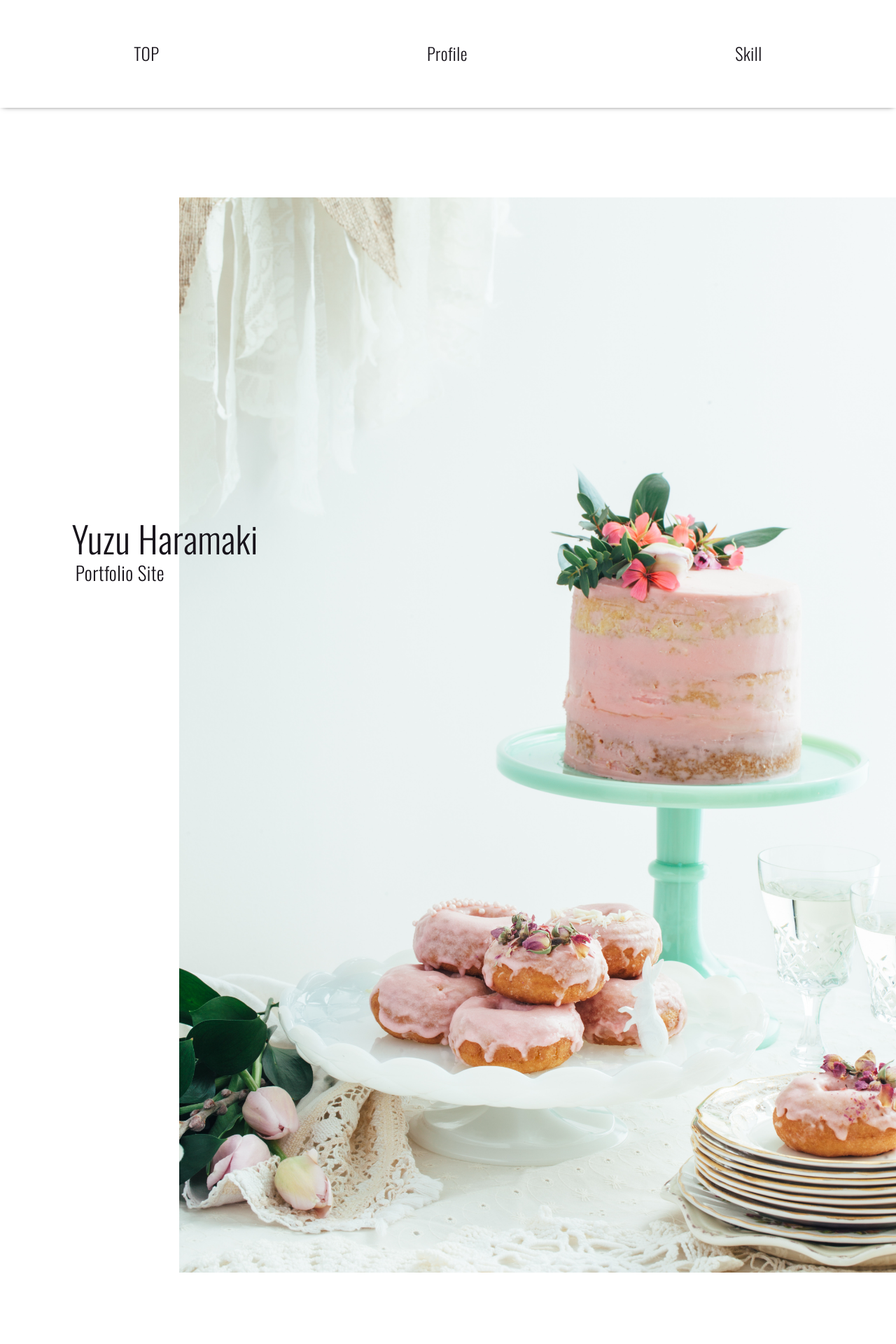
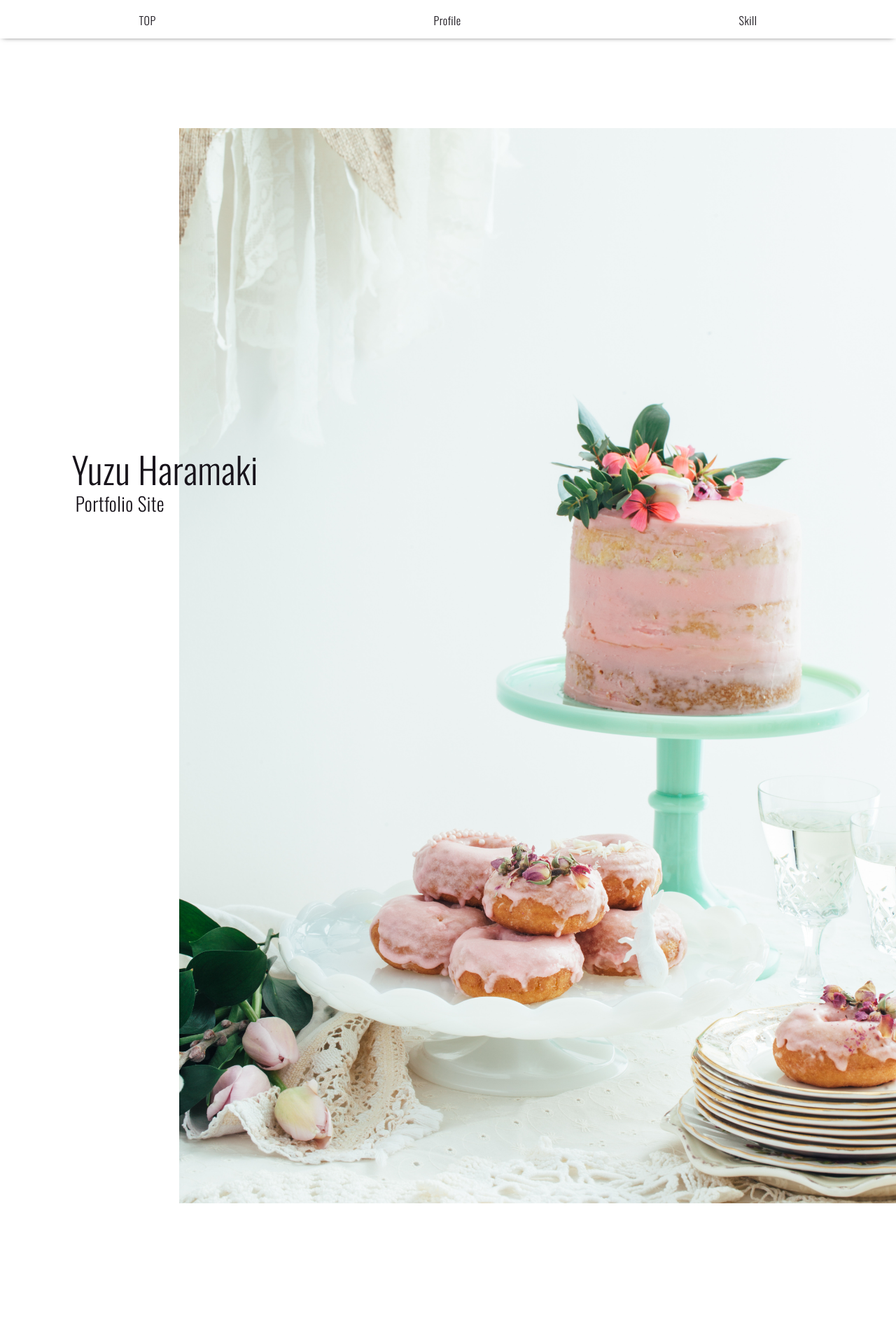
Before and after one commit to yuzu-rokurogi/portfolio_yuzu, a PHP site: page / in a window 1280 px wide. Shown: the top 1920 px of the page at 70% size. Run offline with PHP 8.4, Linux system fonts and the light colour scheme.

Commit message:
jquery処理とか

```diff
--- a/css/style.css
+++ b/css/style.css
@@ -3,7 +3,7 @@
  * In this file you should write your main styles. (or centralize your imports)
  * Import this file using the following HTML or equivalent:
  * <link href="/stylesheets/screen.css" media="screen, projection" rel="stylesheet" type="text/css" /> */
-/* line 5, ../../../.rbenv/versions/2.1.2/lib/ruby/gems/2.1.0/gems/compass-core-1.0.3/stylesheets/compass/reset/_utilities.scss */
+/* line 5, ../../../../../Users/yuzu_rokurogi/.rbenv/versions/2.1.2/lib/ruby/gems/2.1.0/gems/compass-core-1.0.3/stylesheets/compass/reset/_utilities.scss */
 html, body, div, span, applet, object, iframe,
 h1, h2, h3, h4, h5, h6, p, blockquote, pre,
 a, abbr, acronym, address, big, cite, code,
@@ -25,45 +25,45 @@ time, mark, audio, video {
   vertical-align: baseline;
 }
 
-/* line 22, ../../../.rbenv/versions/2.1.2/lib/ruby/gems/2.1.0/gems/compass-core-1.0.3/stylesheets/compass/reset/_utilities.scss */
+/* line 22, ../../../../../Users/yuzu_rokurogi/.rbenv/versions/2.1.2/lib/ruby/gems/2.1.0/gems/compass-core-1.0.3/stylesheets/compass/reset/_utilities.scss */
 html {
   line-height: 1;
 }
 
-/* line 24, ../../../.rbenv/versions/2.1.2/lib/ruby/gems/2.1.0/gems/compass-core-1.0.3/stylesheets/compass/reset/_utilities.scss */
+/* line 24, ../../../../../Users/yuzu_rokurogi/.rbenv/versions/2.1.2/lib/ruby/gems/2.1.0/gems/compass-core-1.0.3/stylesheets/compass/reset/_utilities.scss */
 ol, ul {
   list-style: none;
 }
 
-/* line 26, ../../../.rbenv/versions/2.1.2/lib/ruby/gems/2.1.0/gems/compass-core-1.0.3/stylesheets/compass/reset/_utilities.scss */
+/* line 26, ../../../../../Users/yuzu_rokurogi/.rbenv/versions/2.1.2/lib/ruby/gems/2.1.0/gems/compass-core-1.0.3/stylesheets/compass/reset/_utilities.scss */
 table {
   border-collapse: collapse;
   border-spacing: 0;
 }
 
-/* line 28, ../../../.rbenv/versions/2.1.2/lib/ruby/gems/2.1.0/gems/compass-core-1.0.3/stylesheets/compass/reset/_utilities.scss */
+/* line 28, ../../../../../Users/yuzu_rokurogi/.rbenv/versions/2.1.2/lib/ruby/gems/2.1.0/gems/compass-core-1.0.3/stylesheets/compass/reset/_utilities.scss */
 caption, th, td {
   text-align: left;
   font-weight: normal;
   vertical-align: middle;
 }
 
-/* line 30, ../../../.rbenv/versions/2.1.2/lib/ruby/gems/2.1.0/gems/compass-core-1.0.3/stylesheets/compass/reset/_utilities.scss */
+/* line 30, ../../../../../Users/yuzu_rokurogi/.rbenv/versions/2.1.2/lib/ruby/gems/2.1.0/gems/compass-core-1.0.3/stylesheets/compass/reset/_utilities.scss */
 q, blockquote {
   quotes: none;
 }
-/* line 103, ../../../.rbenv/versions/2.1.2/lib/ruby/gems/2.1.0/gems/compass-core-1.0.3/stylesheets/compass/reset/_utilities.scss */
+/* line 103, ../../../../../Users/yuzu_rokurogi/.rbenv/versions/2.1.2/lib/ruby/gems/2.1.0/gems/compass-core-1.0.3/stylesheets/compass/reset/_utilities.scss */
 q:before, q:after, blockquote:before, blockquote:after {
   content: "";
   content: none;
 }
 
-/* line 32, ../../../.rbenv/versions/2.1.2/lib/ruby/gems/2.1.0/gems/compass-core-1.0.3/stylesheets/compass/reset/_utilities.scss */
+/* line 32, ../../../../../Users/yuzu_rokurogi/.rbenv/versions/2.1.2/lib/ruby/gems/2.1.0/gems/compass-core-1.0.3/stylesheets/compass/reset/_utilities.scss */
 a img {
   border: none;
 }
 
-/* line 116, ../../../.rbenv/versions/2.1.2/lib/ruby/gems/2.1.0/gems/compass-core-1.0.3/stylesheets/compass/reset/_utilities.scss */
+/* line 116, ../../../../../Users/yuzu_rokurogi/.rbenv/versions/2.1.2/lib/ruby/gems/2.1.0/gems/compass-core-1.0.3/stylesheets/compass/reset/_utilities.scss */
 article, aside, details, figcaption, figure, footer, header, hgroup, main, menu, nav, section, summary {
   display: block;
 }
@@ -146,33 +146,39 @@ img {
 /* line 70, ../sass/_other.scss */
 header {
   width: 100%;
-  padding: 5% 0;
+  height: 55px;
+  margin: 0 auto;
+  padding: 20px 0;
+  position: fixed;
+  top: 0;
+  background-color: #fff;
   box-shadow: 0 1px 8px -4px black;
+  z-index: 10;
 }
-/* line 75, ../sass/_other.scss */
+/* line 82, ../sass/_other.scss */
 header ul {
   display: flex;
   justify-content: space-around;
 }
-/* line 80, ../sass/_other.scss */
+/* line 87, ../sass/_other.scss */
 header ul li a {
-  font-size: 1.8rem;
+  font-size: 16px;
   line-height: 1;
   text-align: center;
 }
 
-/* line 90, ../sass/_other.scss */
+/* line 97, ../sass/_other.scss */
 .firstView {
   display: block;
   padding: 10% 0 30%;
   position: relative;
 }
-/* line 95, ../sass/_other.scss */
+/* line 102, ../sass/_other.scss */
 .firstView .inner {
   overflow: hidden;
   position: relative;
 }
-/* line 99, ../sass/_other.scss */
+/* line 106, ../sass/_other.scss */
 .firstView .inner .titWrap {
   display: block;
   position: absolute;
@@ -180,25 +186,25 @@ header ul li a {
   left: 8%;
   z-index: 2;
 }
-/* line 107, ../sass/_other.scss */
+/* line 114, ../sass/_other.scss */
 .firstView .inner .titWrap h1 {
   padding-bottom: 4%;
   font-size: 3.8rem;
   font-weight: 300;
 }
-/* line 113, ../sass/_other.scss */
+/* line 120, ../sass/_other.scss */
 .firstView .inner .titWrap p {
   font-size: 2rem;
   padding-left: 2%;
 }
-/* line 119, ../sass/_other.scss */
+/* line 126, ../sass/_other.scss */
 .firstView .inner .imgWrap {
   display: block;
   font-size: 0;
   float: right;
   z-index: 1;
 }
-/* line 127, ../sass/_other.scss */
+/* line 134, ../sass/_other.scss */
 .firstView .scrollIcon {
   display: block;
   width: 10%;
@@ -212,19 +218,53 @@ header ul li a {
   bottom: 0;
 }
 
-/* line 135, ../sass/_other.scss */
+/* line 141, ../sass/_other.scss */
+.fuwafuwa {
+  -webkit-animation-name: fuwafuwa;
+  -webkit-animation-duration: 2s;
+  -webkit-animation-iteration-count: infinite;
+  -webkit-animation-timing-function: ease;
+  -moz-animation-name: fuwafuwa;
+  -moz-animation-duration: 2s;
+  -moz-animation-iteration-count: infinite;
+  -moz-animation-timing-function: ease;
+}
+
+@-webkit-keyframes fuwafuwa {
+  0% {
+    -webkit-transform: translate(0, 0);
+  }
+  50% {
+    -webkit-transform: translate(0, -10px);
+  }
+  100% {
+    -webkit-transform: translate(0, 0);
+  }
+}
+@-moz-keyframes fuwafuwa {
+  0% {
+    -moz-transform: translate(0, 0);
+  }
+  50% {
+    -moz-transform: translate(0, -5px);
+  }
+  100% {
+    -moz-transform: translate(0, 0);
+  }
+}
+/* line 164, ../sass/_other.scss */
 .profile {
-  padding-top: 30%;
+  padding-top: 20%;
 }
-/* line 138, ../sass/_other.scss */
+/* line 167, ../sass/_other.scss */
 .profile .inner {
   position: relative;
 }
-/* line 141, ../sass/_other.scss */
+/* line 170, ../sass/_other.scss */
 .profile .inner .imgWrap {
   margin-left: 0;
 }
-/* line 145, ../sass/_other.scss */
+/* line 174, ../sass/_other.scss */
 .profile .inner h2 {
   font-size: 5rem;
   font-weight: 300;
@@ -232,7 +272,7 @@ header ul li a {
   top: 20%;
   right: 8%;
 }
-/* line 156, ../sass/_other.scss */
+/* line 185, ../sass/_other.scss */
 .profile .intro {
   padding: 10% 0;
   font-size: 1.4rem;
@@ -240,18 +280,18 @@ header ul li a {
   text-align: center;
   letter-spacing: 0.5px;
 }
-/* line 163, ../sass/_other.scss */
+/* line 192, ../sass/_other.scss */
 .profile .intro span {
   color: #C385F4;
 }
-/* line 168, ../sass/_other.scss */
+/* line 197, ../sass/_other.scss */
 .profile h3 {
   font-size: 3rem;
   font-weight: 300;
   letter-spacing: 0.5px;
   position: relative;
 }
-/* line 175, ../sass/_other.scss */
+/* line 204, ../sass/_other.scss */
 .profile h3::before {
   display: inline-block;
   content: '';
@@ -262,12 +302,12 @@ header ul li a {
   background-position: center;
   background-size: contain;
 }
-/* line 187, ../sass/_other.scss */
+/* line 216, ../sass/_other.scss */
 .profile .aboutMe {
   padding: 5% 0 10%;
   position: relative;
 }
-/* line 191, ../sass/_other.scss */
+/* line 220, ../sass/_other.scss */
 .profile .aboutMe::after {
   content: '';
   display: inline-block;
@@ -286,29 +326,29 @@ header ul li a {
   left: 50%;
   bottom: 0;
 }
-/* line 205, ../sass/_other.scss */
+/* line 234, ../sass/_other.scss */
 .profile .aboutMe .text {
   padding: 5% 4% 0;
   font-size: 1.5rem;
   line-height: 1.6;
   letter-spacing: 1px;
 }
-/* line 214, ../sass/_other.scss */
+/* line 243, ../sass/_other.scss */
 .profile .works dl {
   padding: 10% 4% 0;
 }
-/* line 217, ../sass/_other.scss */
+/* line 246, ../sass/_other.scss */
 .profile .works dl dt, .profile .works dl dd {
   padding-left: 8%;
   font-size: 1.5rem;
   letter-spacing: 1px;
   position: relative;
 }
-/* line 224, ../sass/_other.scss */
+/* line 253, ../sass/_other.scss */
 .profile .works dl dt {
   padding-bottom: 16px;
 }
-/* line 227, ../sass/_other.scss */
+/* line 256, ../sass/_other.scss */
 .profile .works dl dt::before {
   display: inline-block;
   content: 'Q.';
@@ -318,12 +358,12 @@ header ul li a {
   top: -10px;
   left: 0;
 }
-/* line 239, ../sass/_other.scss */
+/* line 268, ../sass/_other.scss */
 .profile .works dl dd {
   padding-bottom: 24px;
   line-height: 1.6;
 }
-/* line 243, ../sass/_other.scss */
+/* line 272, ../sass/_other.scss */
 .profile .works dl dd::before {
   display: inline-block;
   content: 'A.';
@@ -334,18 +374,18 @@ header ul li a {
   left: 0;
 }
 
-/* line 258, ../sass/_other.scss */
+/* line 287, ../sass/_other.scss */
 .skill {
   padding-bottom: 20%;
   background: linear-gradient(rgba(0, 0, 0, 0) 6%, #f4f2f7 0%);
   position: relative;
 }
-/* line 263, ../sass/_other.scss */
+/* line 292, ../sass/_other.scss */
 .skill .inner {
   overflow: hidden;
   position: relative;
 }
-/* line 267, ../sass/_other.scss */
+/* line 296, ../sass/_other.scss */
 .skill .inner h2 {
   font-size: 5rem;
   font-weight: 300;
@@ -353,12 +393,12 @@ header ul li a {
   top: 35%;
   left: 15%;
 }
-/* line 276, ../sass/_other.scss */
+/* line 305, ../sass/_other.scss */
 .skill .inner .imgWrap {
   width: 70%;
   float: right;
 }
-/* line 282, ../sass/_other.scss */
+/* line 311, ../sass/_other.scss */
 .skill .intro {
   padding: 10% 0;
   font-size: 1.4rem;
@@ -366,7 +406,7 @@ header ul li a {
   text-align: center;
   letter-spacing: 0.5px;
 }
-/* line 291, ../sass/_other.scss */
+/* line 320, ../sass/_other.scss */
 .skill ul li {
   width: 90%;
   padding: 15% 8%;
@@ -374,20 +414,20 @@ header ul li a {
   border-bottom: 1px solid #18141B;
   background-color: #fff;
 }
-/* line 298, ../sass/_other.scss */
+/* line 327, ../sass/_other.scss */
 .skill ul li:not(:first-child) {
   margin-top: 20%;
 }
-/* line 302, ../sass/_other.scss */
+/* line 331, ../sass/_other.scss */
 .skill ul li.right {
   margin-left: 10%;
   border-left: 1px solid #18141B;
 }
-/* line 307, ../sass/_other.scss */
+/* line 336, ../sass/_other.scss */
 .skill ul li.left {
   border-right: 1px solid #18141B;
 }
-/* line 313, ../sass/_other.scss */
+/* line 342, ../sass/_other.scss */
 .skill h3 {
   padding-bottom: 15px;
   font-size: 3rem;
@@ -395,7 +435,7 @@ header ul li a {
   letter-spacing: 0.5px;
   position: relative;
 }
-/* line 321, ../sass/_other.scss */
+/* line 350, ../sass/_other.scss */
 .skill h3::before {
   display: inline-block;
   content: '';
@@ -406,13 +446,13 @@ header ul li a {
   background-position: center;
   background-size: contain;
 }
-/* line 334, ../sass/_other.scss */
+/* line 363, ../sass/_other.scss */
 .skill dl dt {
   padding-bottom: 10px;
   font-size: 1.8rem;
   letter-spacing: 1px;
 }
-/* line 340, ../sass/_other.scss */
+/* line 369, ../sass/_other.scss */
 .skill dl dt::before {
   content: "";
   width: 32px;
@@ -424,51 +464,51 @@ header ul li a {
   position: relative;
   top: 0.5em;
 }
-/* line 350, ../sass/_other.scss */
+/* line 379, ../sass/_other.scss */
 .skill dl dt.html5::before {
   background-image: url("../img/icon_html5.png");
 }
-/* line 354, ../sass/_other.scss */
+/* line 383, ../sass/_other.scss */
 .skill dl dt.css3::before {
   background-image: url("../img/icon_css3.png");
 }
-/* line 358, ../sass/_other.scss */
+/* line 387, ../sass/_other.scss */
 .skill dl dt.sass::before {
   background-image: url("../img/icon_sass.png");
 }
-/* line 362, ../sass/_other.scss */
+/* line 391, ../sass/_other.scss */
 .skill dl dt.jquery::before {
   background-image: url("../img/icon_jquery.png");
 }
-/* line 366, ../sass/_other.scss */
+/* line 395, ../sass/_other.scss */
 .skill dl dt.wordPress::before {
   background-image: url("../img/icon_wordpress.png");
 }
-/* line 370, ../sass/_other.scss */
+/* line 399, ../sass/_other.scss */
 .skill dl dt.photoshop::before {
   background-image: url("../img/icon_photoshop.png");
 }
-/* line 374, ../sass/_other.scss */
+/* line 403, ../sass/_other.scss */
 .skill dl dt.illustrator::before {
   background-image: url("../img/icon_illustrator.png");
 }
-/* line 378, ../sass/_other.scss */
+/* line 407, ../sass/_other.scss */
 .skill dl dt.sketch::before {
   background-image: url("../img/icon_sketch.png");
 }
-/* line 382, ../sass/_other.scss */
+/* line 411, ../sass/_other.scss */
 .skill dl dt.mac::before {
   background-image: url("../img/icon_mac.png");
 }
-/* line 386, ../sass/_other.scss */
+/* line 415, ../sass/_other.scss */
 .skill dl dt.git::before {
   background-image: url("../img/icon_git.png");
 }
-/* line 390, ../sass/_other.scss */
+/* line 419, ../sass/_other.scss */
 .skill dl dt.slack::before {
   background-image: url("../img/icon_slack.png");
 }
-/* line 395, ../sass/_other.scss */
+/* line 424, ../sass/_other.scss */
 .skill dl dd {
   padding-bottom: 15px;
   font-size: 1.5rem;
@@ -476,57 +516,57 @@ header ul li a {
   letter-spacing: 1px;
 }
 
-/* line 404, ../sass/_other.scss */
+/* line 433, ../sass/_other.scss */
 .contact {
   padding: 15% 0;
 }
-/* line 406, ../sass/_other.scss */
+/* line 435, ../sass/_other.scss */
 .contact h2 {
   padding-bottom: 10%;
   font-size: 4rem;
   font-weight: 300;
   text-align: center;
 }
-/* line 414, ../sass/_other.scss */
+/* line 443, ../sass/_other.scss */
 .contact p {
   font-size: 1.5rem;
   line-height: 1.6;
   text-align: center;
   letter-spacing: 1px;
 }
-/* line 421, ../sass/_other.scss */
+/* line 450, ../sass/_other.scss */
 .contact ul {
   width: 50%;
   margin: 0 auto;
   display: flex;
   justify-content: center;
 }
-/* line 427, ../sass/_other.scss */
+/* line 456, ../sass/_other.scss */
 .contact ul li {
   padding: 5%;
 }
-/* line 430, ../sass/_other.scss */
+/* line 459, ../sass/_other.scss */
 .contact ul li a {
   display: block;
 }
 
-/* line 437, ../sass/_other.scss */
+/* line 466, ../sass/_other.scss */
 .goTop {
   padding-bottom: 8%;
 }
-/* line 439, ../sass/_other.scss */
+/* line 468, ../sass/_other.scss */
 .goTop a {
   width: 15%;
   display: block;
   margin: 0 auto;
 }
 
-/* line 446, ../sass/_other.scss */
+/* line 475, ../sass/_other.scss */
 footer {
   padding: 8px 0;
   background-color: #F0EFF0;
 }
-/* line 450, ../sass/_other.scss */
+/* line 479, ../sass/_other.scss */
 footer span {
   display: block;
   font-size: 1.1rem;
--- a/index.html
+++ b/index.html
@@ -14,13 +14,13 @@
 	<header>
     <ul>
       <li>
-        <a href="">TOP</a>
+        <a href="#">TOP</a>
       </li>
       <li>
-        <a href="">Profile</a>
+        <a href="#profile">Profile</a>
       </li>
       <li>
-        <a href="">Skill</a>
+        <a href="#skill">Skill</a>
       </li>
     </ul>
 	</header>
@@ -39,10 +39,10 @@
       </div>
     </div>
     <div class="scrollIcon">
-      <img src="img/scroll.png" alt="Scroll">
+      <img class="fuwafuwa" src="img/scroll.png" alt="Scroll">
     </div>
   </section>
-  <section class="profile">
+  <section id="profile" class="profile">
     <div class="inner">
       <div class="imgWrap w80">
         <img src="img/yui.jpeg" alt="">
@@ -102,7 +102,7 @@
       </dl>
     </div>
   </section>
-  <section class="skill">
+  <section id="skill" class="skill">
     <div class="inner">
       <h2>Skill</h2>
       <div class="imgWrap">
@@ -242,64 +242,21 @@
   </footer>
 <script>
 	$(function () {
+	    var headerH = $('header').outerHeight();
+	    $(window).on('load', function () {
+          $('body').css('margin-top', headerH + 'px');
+      })
 
-		//colorボタンをクリックしたら起こる処理
-		$('.colorListWrap ul li').on('click',function () {
-			//colorボタンをクリックすると.modalOutline表示
-			$('.modalOutline').show();
-			$('.colorModal .colorDetail').stop(true,true).hide();
-			//data-idでどのボタン押したか判定
-			$('#'+$(this).attr('data-id')).stop(true,true).show();
-			changeModalNav($(this));
-
-			//モーダル内ページングクリックしたときの処理
-			$('.modalNav li').on('click',function () {
-				$('.colorModal .colorDetail').stop(true,true).fadeOut();
-				$('#'+$(this).attr('data-id')).stop(true,true).fadeIn();
-				changeModalNav($(this));
-			});
-
-			//モーダルの背景 .append();で#modalBg付加(このやり方は永遠にmodalBgが付加され続けるので却下)
-			//$('body').append('<div id="modalBg"></div>');
-
-			$('#modalBg').fadeIn();
-			//周りの部分またはCLOSEボタンクリックでモーダル閉じる
-			$('#modalBg,.closeBtn').on('click',function(){
-				$('.modalOutline,#modalBg').fadeOut();
-			});
+      //var headerHight = 100; //ヘッダの高さ
+      $('a[href^=#]').on('click', function(){
+          var href= $(this).attr("href");
+          var target = $(href == "#" || href == "" ? 'html' : href);
+          var position = target.offset().top-headerH; //ヘッダの高さ分位置をずらす
+          $("html, body").animate({scrollTop:position}, 500);
+          return false;
       });
 	});
 
-	//モーダル表示したときのページング
-	function changeModalNav(clickItem) {
-		//変数modalBtnNameに.colorBtnを代入
-		var modalBtnName = '.colorBtn';
-		//変数maxModalNumに.colorBtnの数を代入
-		var maxModalNum  = $(modalBtnName).length;
-
-		//ickModal変数に代入　取得したdata-id
-		var clickModal   = clickItem.attr('data-id');
-		//変数currentNumにページの数値だけを取得して代入
-		var currentNum   = parseInt(clickModal.replace(/[^0-9]/g,''));
-
-		//prevNumにcurrentNumに代入した数値から‐1した数を代入
-		var prevNum      = currentNum -1;
-		//nextNumにcurrentNumに代入した数値から+1した数を代入
-		var nextNum      = currentNum +1;
-
-		//nextNumがmaxModalNum（.colorBtnの数）より大きいときnextNumに1を代入
-		if(nextNum > maxModalNum) {
-			nextNum = 1;
-		}
-		//prevNumが１より小さいとき5を代入
-		if (prevNum < 1) {
-			prevNum = 5;
-		}
-
-		//.modalNav .prevの'data-id'を、colorという文字列 + prevNumをつけた値に置き換え
-		$('.modalNav .prev').attr('data-id', 'color' + prevNum);
-		$('.modalNav .next').attr('data-id', 'color' + nextNum);
-	}
 </script>
 
 </body>
--- a/sass/_other.scss
+++ b/sass/_other.scss
@@ -69,8 +69,15 @@ img {
 
 header {
   width: 100%;
-  padding: 5% 0;
+  height: 55px;
+  margin: 0 auto;
+  padding: 20px 0;
+  position: fixed;
+  top: 0;
+  background-color: #fff;
   box-shadow: 0 1px 8px -4px rgba(0,0,0,15);
+  z-index: 10;
+
 
   ul {
     display: flex;
@@ -79,7 +86,7 @@ header {
     li {
       a {
         @extend .fontOswald;
-        font-size: 1.8rem;
+        font-size: 16px;
         line-height: 1;
         text-align: center;
       }
@@ -131,9 +138,31 @@ header {
     bottom: 0;
   }
 }
+.fuwafuwa {
+  -webkit-animation-name:fuwafuwa;
+  -webkit-animation-duration:2s;
+  -webkit-animation-iteration-count:infinite;
+  -webkit-animation-timing-function:ease;
+
+  -moz-animation-name:fuwafuwa;
+  -moz-animation-duration:2s;
+  -moz-animation-iteration-count:infinite;
+  -moz-animation-timing-function:ease;
+}
+
+@-webkit-keyframes fuwafuwa {
+  0% {-webkit-transform:translate(0, 0);}
+  50% {-webkit-transform:translate(0, -10px);}
+  100% {-webkit-transform:translate(0, 0);}
+}
+@-moz-keyframes fuwafuwa {
+  0% {-moz-transform:translate(0, 0);}
+  50% {-moz-transform:translate(0, -5px);}
+  100% {-moz-transform:translate(0, 0);}
+}
 
 .profile {
-  padding-top: 30%;
+  padding-top: 20%;
 
   .inner {
     position: relative;
```
Lines whose indentation alone changed are shown as unchanged.
